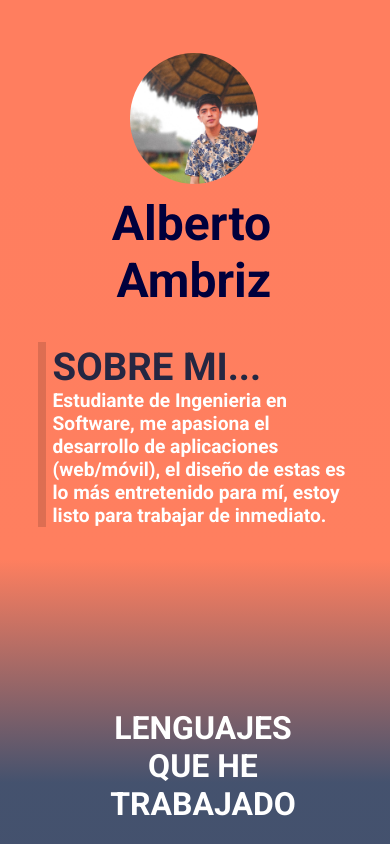
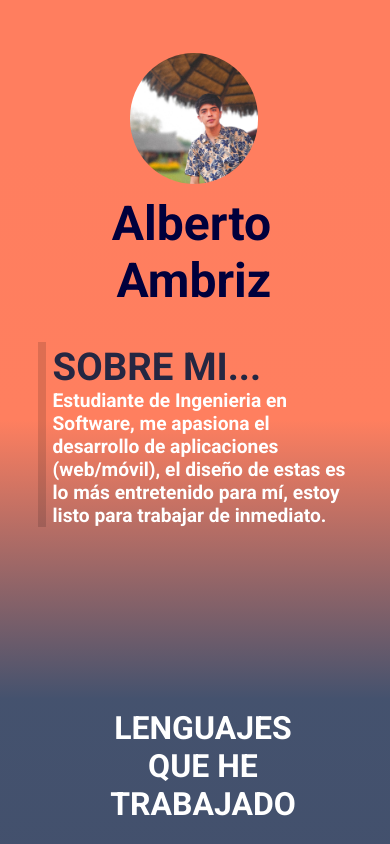
Before and after one commit to AmbrizAlberto/Portfolio, a Next.js app: page / in a window 390 px wide. Shown: the top 844 px of the page. Built offline with nearby package versions, Linux system fonts and the light colour scheme.

Commit message:
Responsive v1.4

```diff
--- a/app/css/mainrespons.css
+++ b/app/css/mainrespons.css
@@ -70,7 +70,7 @@
   @media screen and (max-width: 480px) {
     /* Estilos para teléfonos celulares */
     html{
-        background-image: linear-gradient(to bottom, #ff7e5f 5%, #ff7f5f 20%, #31405fe7 28%, #31405f 97%, #7bccff 100%);
+        background-image: linear-gradient(to bottom, #ff7e5f 5%, #ff7f5f 15%, #31405fe7 25%, #31405f 85%, #7bccff 95%);
     }
     .personaldata{
         margin-top: 10%;
```
